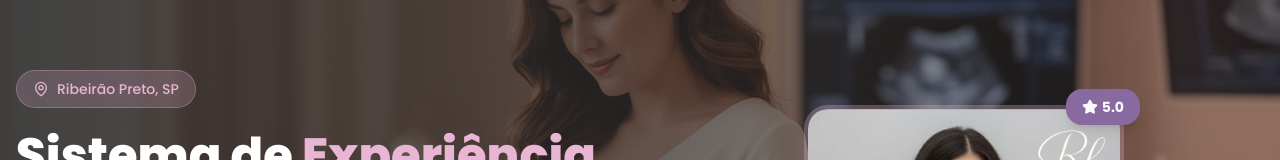
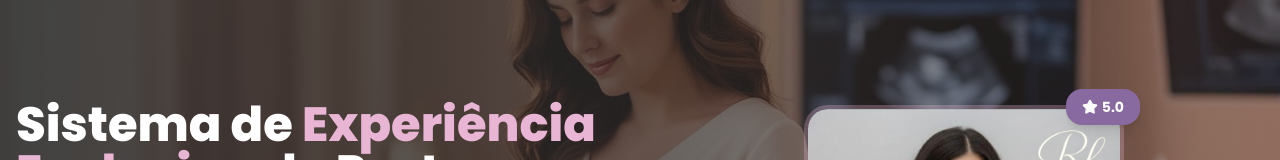
Before and after one commit to DevPles/rayssa-glow-hub, a React (Vite) app: page / in a window 1280 px wide. Shown: the part 135-295 px from the top of the page. Built offline with nearby package versions, Linux system fonts and the light colour scheme; no server answers; the database is empty; the HTML template or start-up script is replaced by a standard one.

Commit message:
Remove location label
Co-authored-by: Eleuterio258 <7691358+Eleuterio258@users.noreply.github.com>

```diff
--- a/src/components/sections/HeroSection.tsx
+++ b/src/components/sections/HeroSection.tsx
@@ -62,10 +62,6 @@ const HeroSection = () => {
         <div className="grid lg:grid-cols-2 gap-12 items-center">
           {/* Left content */}
           <div>
-            <div className="inline-flex items-center gap-2 bg-primary/20 backdrop-blur-sm text-primary px-4 py-2 rounded-full text-sm font-heading font-medium mb-6 border border-primary/30">
-              <MapPin className="h-4 w-4" />
-              Ribeirão Preto, SP
-            </div>
 
             <h1 className="text-3xl md:text-4xl lg:text-5xl font-heading font-extrabold text-card mb-6 leading-[1.15]">
               <span className="animate-fade-in" style={{ animationDelay: '0ms' }}>Sistema de </span>
```
